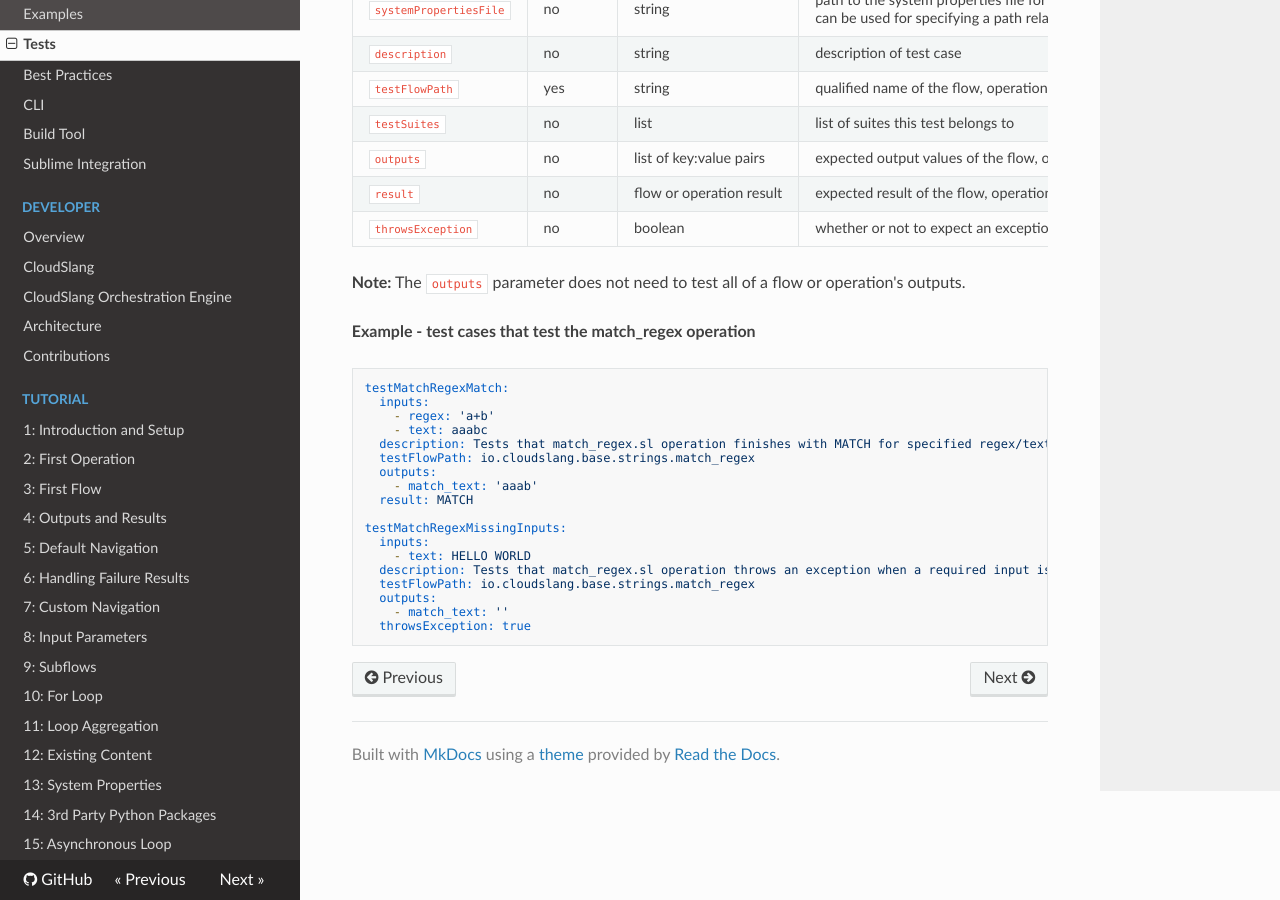
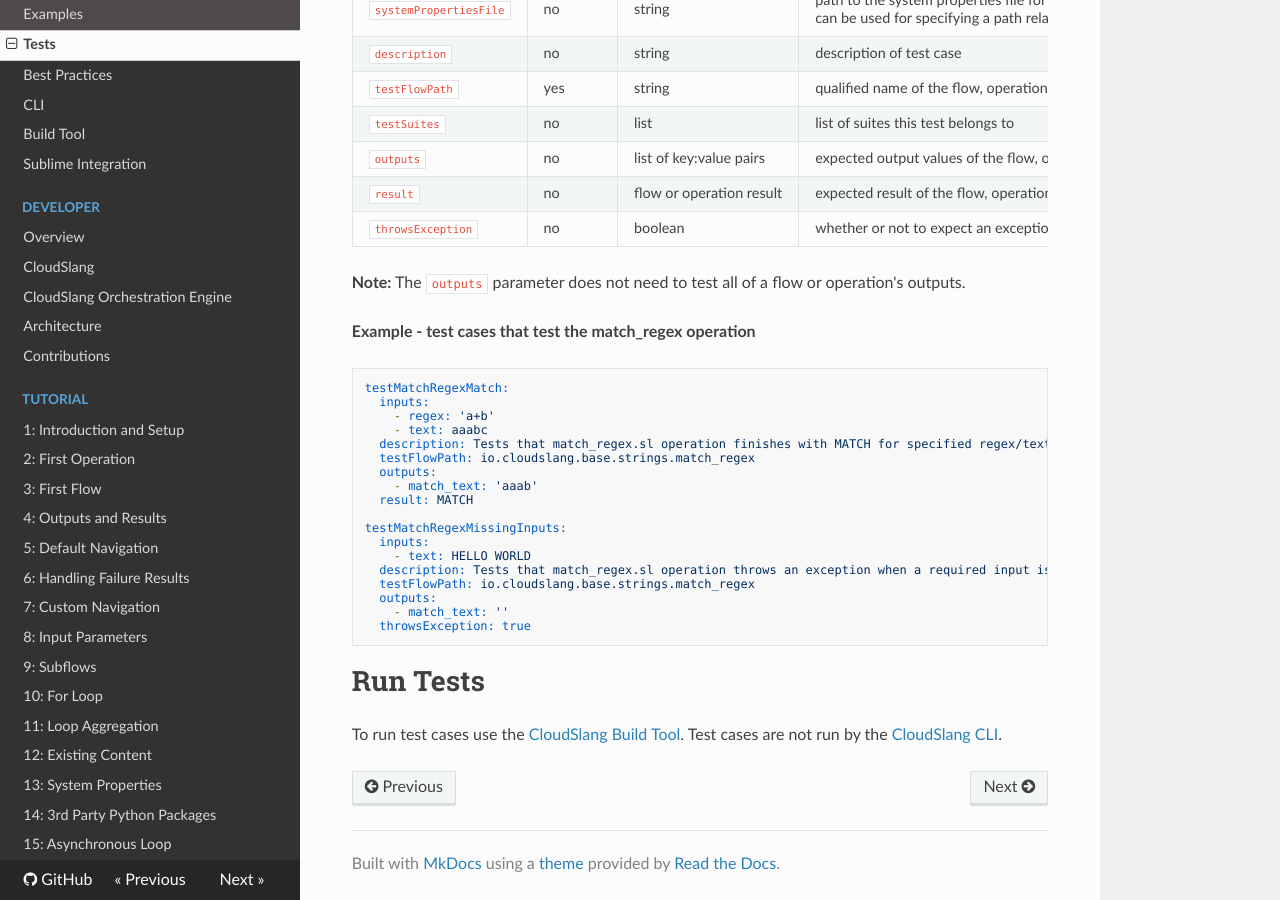
Before and after one commit to CloudSlang/docs, an MkDocs documentation site: the page built from docs/cloudslang_tests.md, in a window 1280 px wide and 900 px high, scrolled down 1117 px. Built offline with MkDocs 1.6.1, drawn with Linux system fonts in a browser that asks for light colours; nearby versions of some CDN libraries; old or Windows-style settings are respelled for this version of MkDocs.

Commit message:
added Run Tests section
Signed-off-by: Sam Markowitz <sam.markowitz@hp.com>

````diff
--- a/docs/cloudslang_tests.md
+++ b/docs/cloudslang_tests.md
@@ -56,3 +56,6 @@ testMatchRegexMissingInputs:
     - match_text: ''
   throwsException: true
 ```
+
+#Run Tests
+To run test cases use the [CloudSlang Build Tool](cloudslang_build_tool.md). Test cases are not run by the [CloudSlang CLI](cloudslang_cli.md).
````
